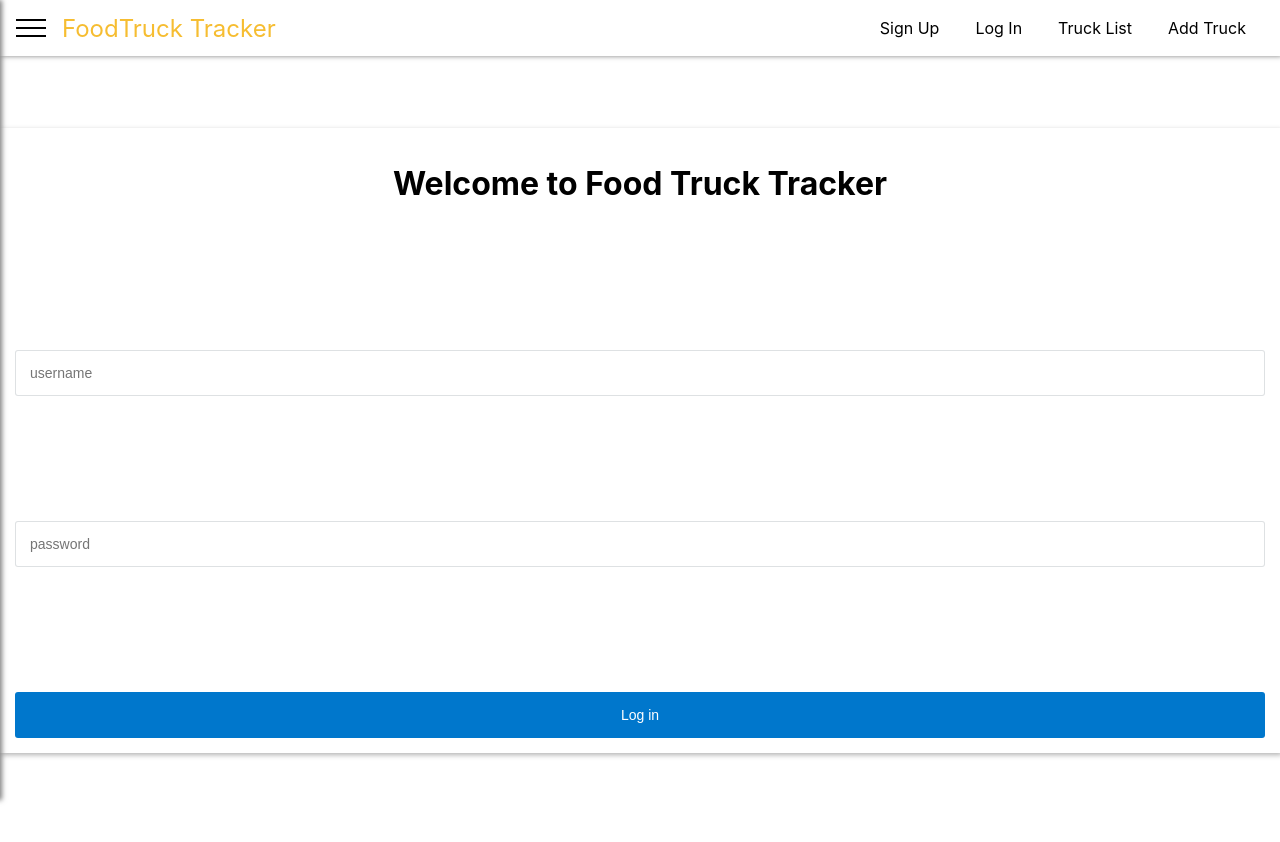
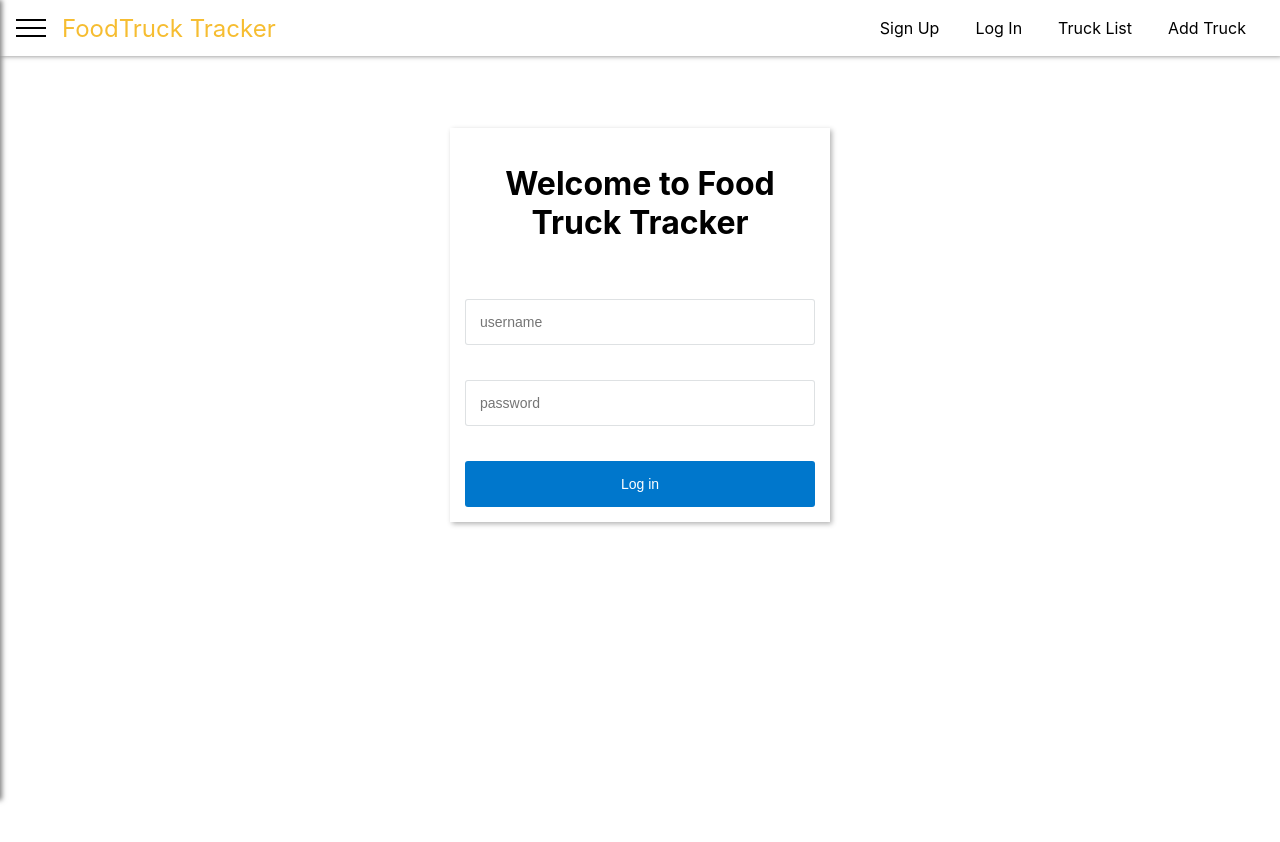
Before and after one commit to foodtruck-trackr-3/Front-End, a React (Create React App) app in the folder foodtruck-app/: page / in a window 1280 px wide. Shown: the top 842 px of the page. After the commit the page ends 800 px from the top, so only its background shows below. Built offline with nearby package versions, Linux system fonts and the light colour scheme.

Commit message:
removed some code. changed some stuff

```diff
--- a/foodtruck-app/src/App.js
+++ b/foodtruck-app/src/App.js
@@ -34,7 +34,7 @@ function App() {
   return (
     <Provider store={store}>
       <div className="App">
-        <main style={{ marginTop: "58px" }}>
+        <main style={{ marginTop: "98px" }}>
         <Route exact path="/" component={Login} />
         <ProtectedRoute exact path="/trucks" component={Trucklist} />
         <ProtectedRoute exact path="/addtruck" component={AddTruck} />
--- a/foodtruck-app/src/components/Login.js
+++ b/foodtruck-app/src/components/Login.js
@@ -4,10 +4,14 @@ import Loader from "react-loader-spinner";
 import styled from 'styled-components';
 
 const FormGroup = styled.div`
+	width: 100%;
+	max-width: 350px;
 	padding: 15px;
 	margin: 10% auto;
   text-align: center;
   box-shadow: 2px 2px 5px rgba(0, 0, 0, 0.3);
+
+}
   `;
 
   const Button = styled.button`
@@ -36,6 +40,7 @@ width: 100%;
 	outline: none;
   transition: all 200ms;
   margin-top: 10%;
+
 `;
 
 const Login = () => {
--- a/foodtruck-app/src/components/Truck.js
+++ b/foodtruck-app/src/components/Truck.js
@@ -10,13 +10,8 @@ const Main = styled.div`
   box-shadow: 0 0.4rem 1.5rem DimGrey;
   position: relative;
   margin: 10% auto;
-  max-width: 50%;
-  @media only screen and (max-width: 550px) {
-    margin: 20%;
-  }
-  @media only screen and (max-width: 850px) {
-    margin: 20%;
-  }
+  max-width: 350px;
+
 
 `;
 
```
Lines whose indentation alone changed are shown as unchanged.
